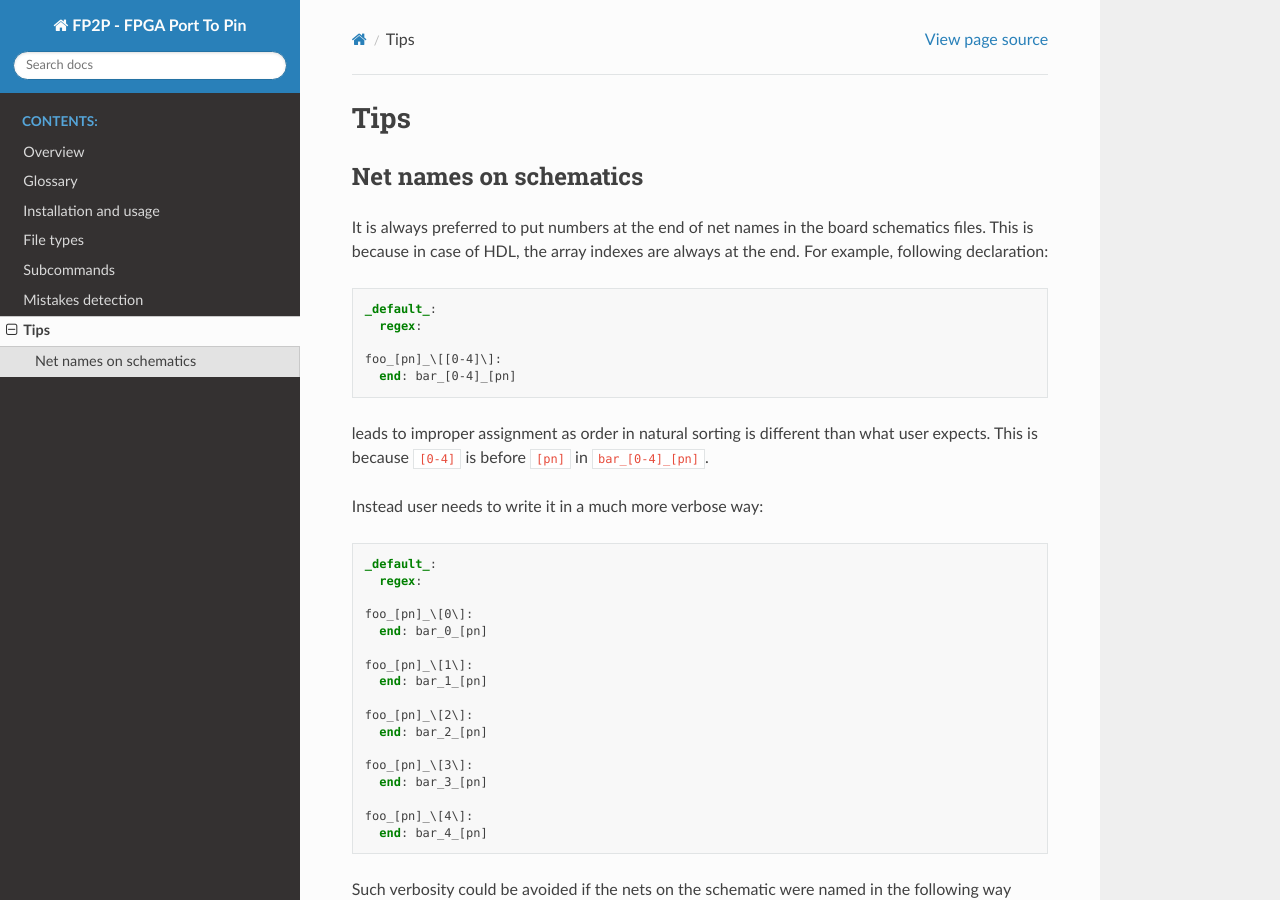
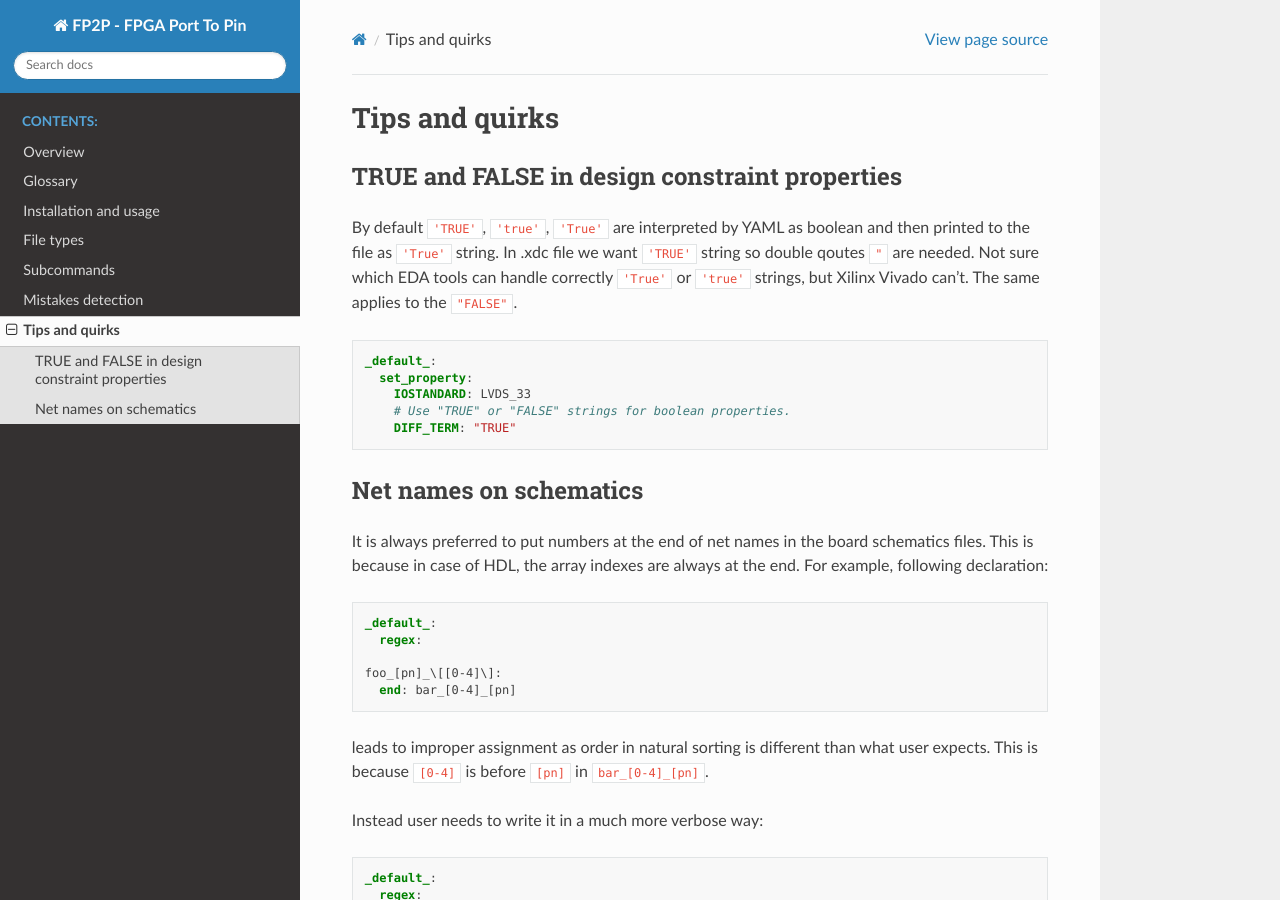
Before and after one commit to m-kru/fp2p, a Sphinx documentation site: the page built from doc/tips_and_quirks.rst, in a window 1280 px wide and 900 px high. Built offline with Sphinx 7.4.7 and the Read the Docs theme 2.0.0, drawn with Linux system fonts in a browser that asks for light colours.

Commit message:
Document "TRUE" quirk.

```diff
--- a/doc/index.rst
+++ b/doc/index.rst
@@ -15,7 +15,7 @@ Welcome to FP2P's documentation!
    file_types
    subcommands
    mistakes_detection
-   tips
+   tips_and_quirks
 
 
 Indices and tables
--- a/doc/tips.rst
+++ b/doc/tips_and_quirks.rst
@@ -1,5 +1,20 @@
-Tips
-----
+Tips and quirks
+---------------
+
+TRUE and FALSE in design constraint properties
+==============================================
+By default :code:`'TRUE'`, :code:`'true'`, :code:`'True'` are interpreted by YAML as boolean and then printed to the file as :code:`'True'` string.
+In .xdc file we want :code:`'TRUE'` string so double qoutes :code:`"` are needed.
+Not sure which EDA tools can handle correctly :code:`'True'` or :code:`'true'` strings, but Xilinx Vivado can't.
+The same applies to the :code:`"FALSE"`.
+
+.. code-block:: yaml
+
+   _default_:
+     set_property:
+       IOSTANDARD: LVDS_33
+       # Use "TRUE" or "FALSE" strings for boolean properties.
+       DIFF_TERM: "TRUE"
 
 Net names on schematics
 =======================
```
